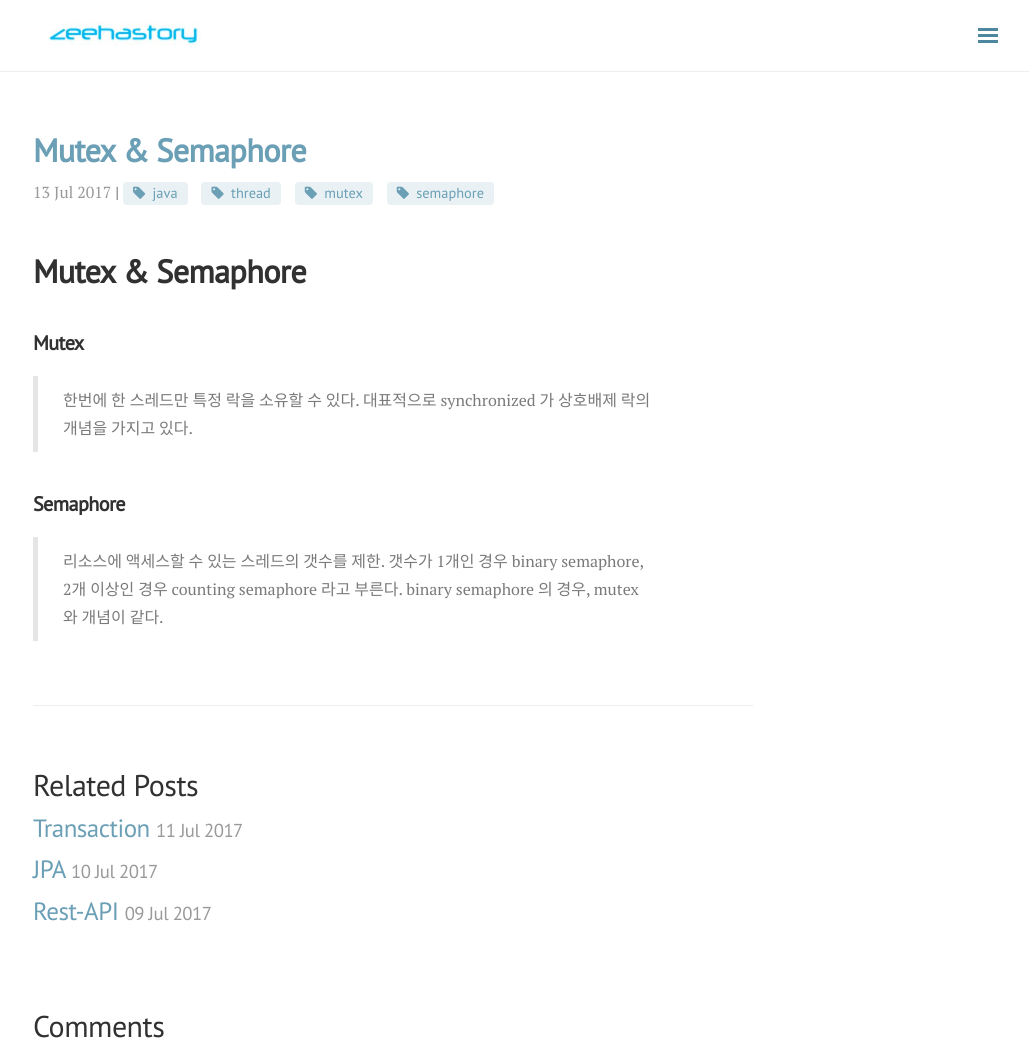
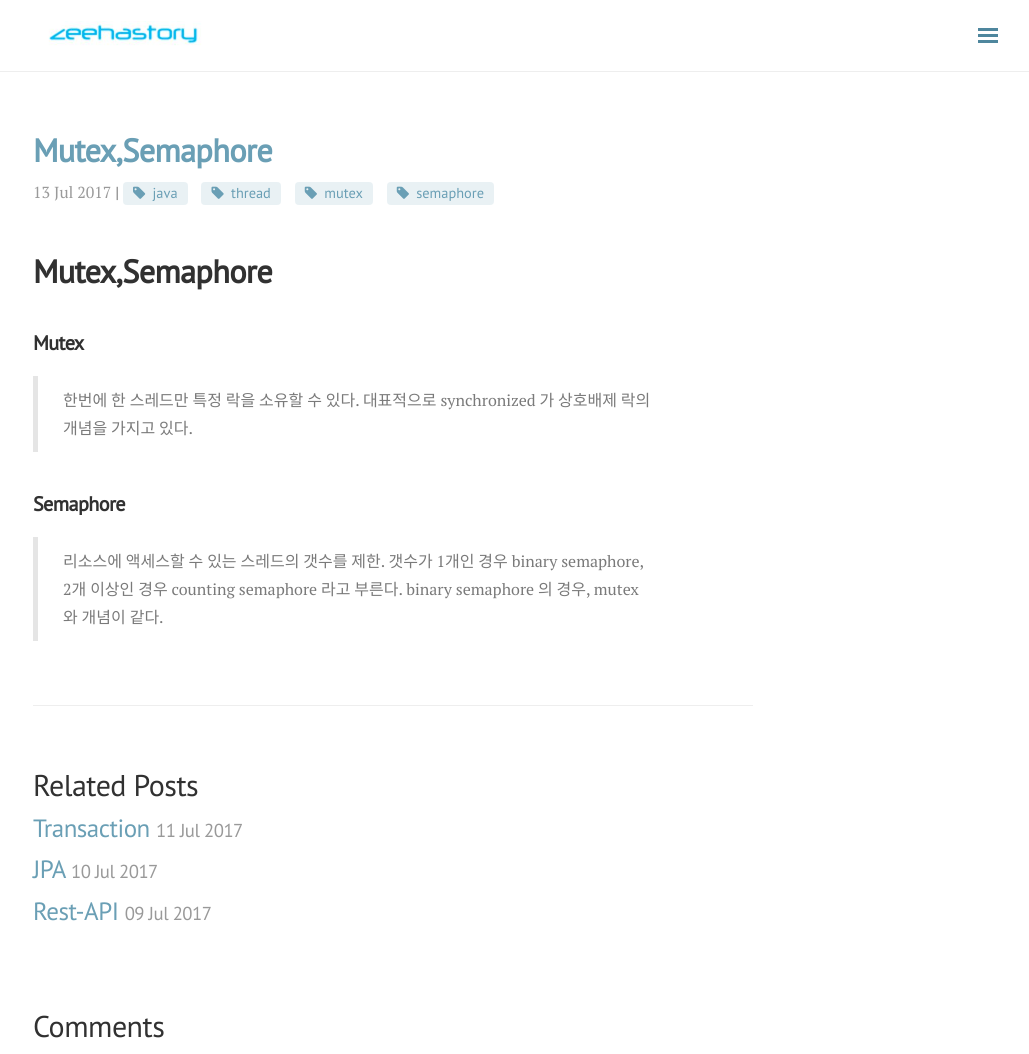
Before and after one commit to utsman/utsman.github.io, a Jekyll site: the page built from _posts/2017-07-13-java-mutex-semaphore.md, in a window 1280 px wide and 1054 px high. Shown: the whole window, without its empty margins (247-1276 px from the left). Built offline with Jekyll 4.4.1, drawn with Linux system fonts in a browser that asks for light colours; nearby versions of some CDN libraries; comment, search, counter and statistics services are not loaded.

```diff
--- a/_posts/2017-07-13-java-mutex-semaphore.md
+++ b/_posts/2017-07-13-java-mutex-semaphore.md
@@ -1,12 +1,12 @@
 ---
 layout: post
-title: Mutex & Semaphore
+title: Mutex,Semaphore
 category: java
 tags: [java, thread, mutex, semaphore]
 ---
 
 
-# Mutex & Semaphore
+# Mutex,Semaphore
 
 ## Mutex
 
```
